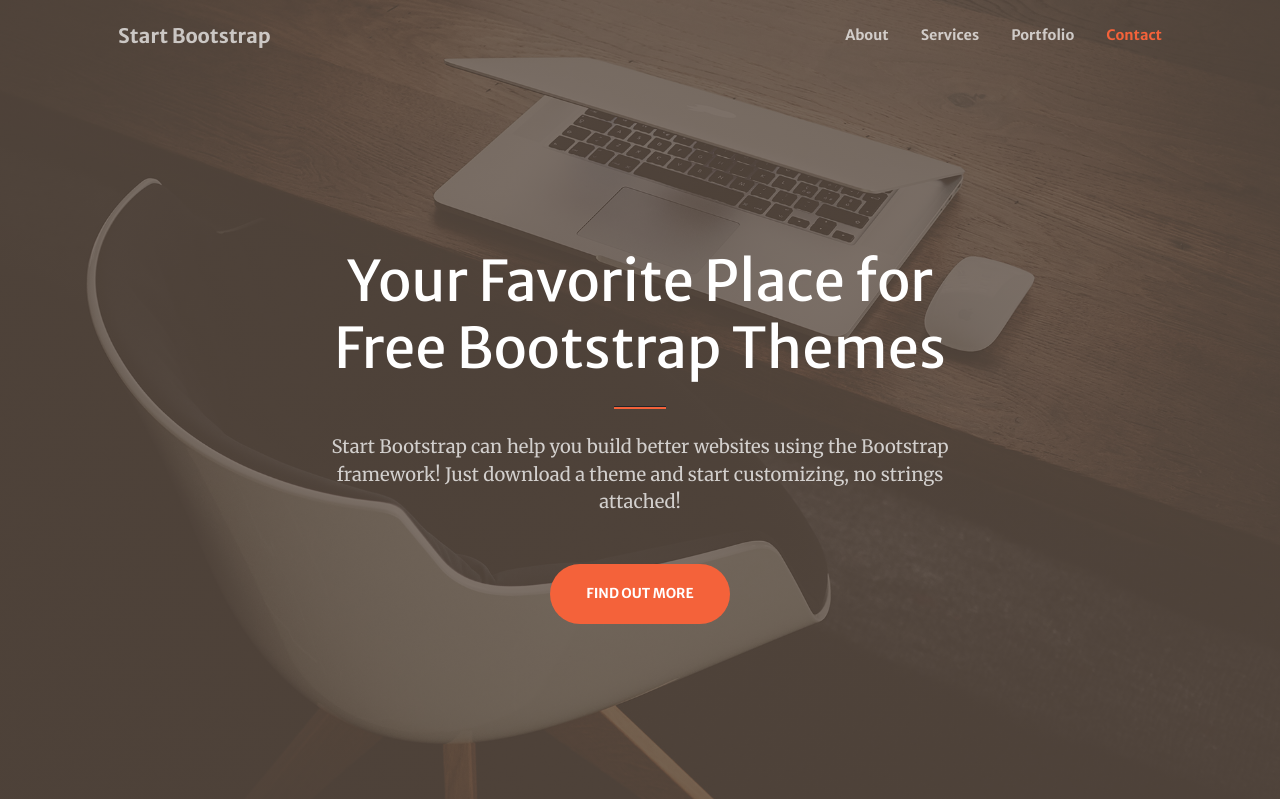
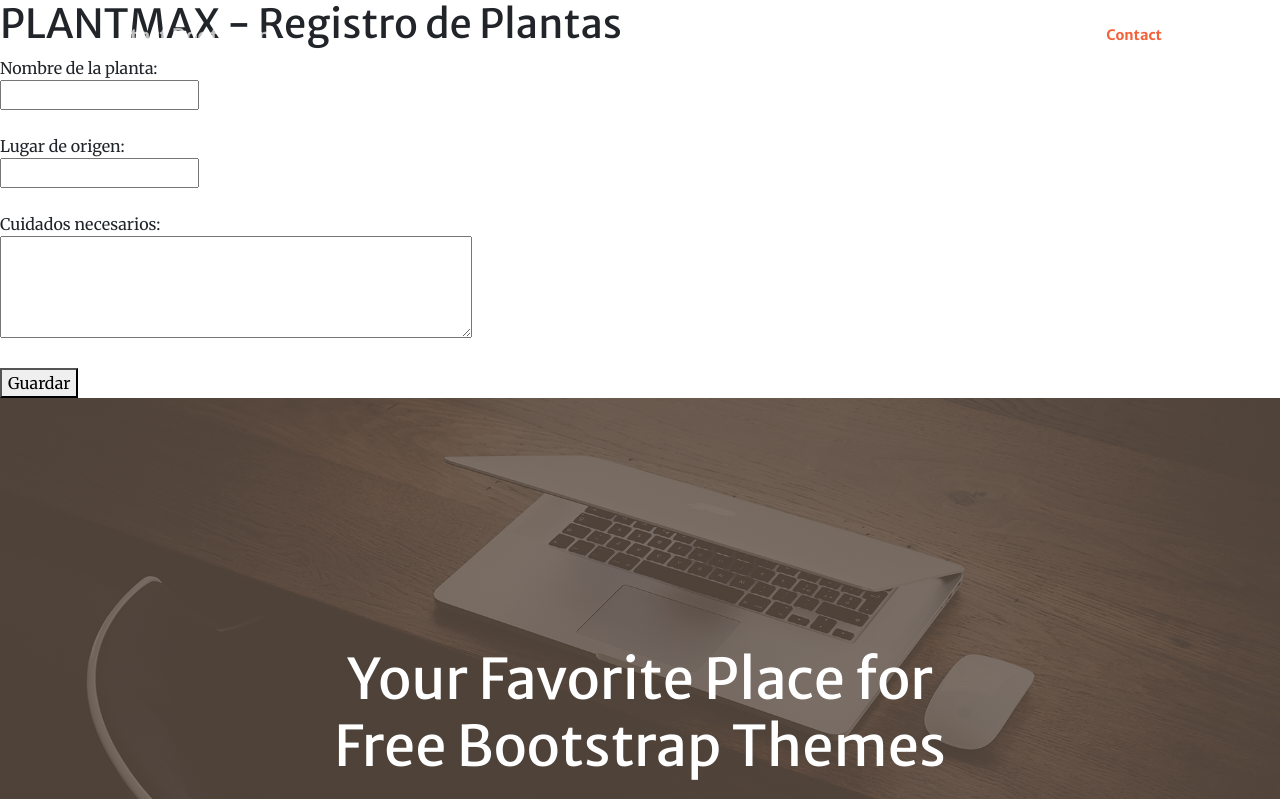
Before and after one commit to ArtilleroArgento/PLANTMAX, a Django app: template plants/templates/plants/index.html in a window 1280 px wide. Shown: the top 799 px of the page. Run offline with Django 4.2, Linux system fonts and the light colour scheme; the template is opened without the code that fills it, so the values that code supplies are empty; parts of the project's set-up code (start-up, migrations or seed data) failed here and were passed over; some libraries are stand-ins or nearby versions.

Commit message:
Update index.html

```diff
--- a/plants/templates/plants/index.html
+++ b/plants/templates/plants/index.html
@@ -1,11 +1,25 @@
 <!DOCTYPE html>
 <html lang="en">
     <head>
+        {% load static%}
+     <h1>PLANTMAX - Registro de Plantas</h1>
+    <form method="post">
+        <label for="name">Nombre de la planta:</label><br>
+        <input type="text" id="name" name="name"><br><br>
+
+        <label for="origin">Lugar de origen:</label><br>
+        <input type="text" id="origin" name="origin"><br><br>
+
+        <label for="care">Cuidados necesarios:</label><br>
+        <textarea id="care" name="care" rows="4" cols="50"></textarea><br><br>
+
+        <button type="submit">Guardar</button>
+    </form>
         <meta charset="utf-8" />
         <meta name="viewport" content="width=device-width, initial-scale=1, shrink-to-fit=no" />
         <meta name="description" content="" />
         <meta name="author" content="" />
-        <title>PlantMax-Registro de Plantas</title>
+        <title>PLANTMAX - Registro de Plantas</title>
         <!-- Favicon-->
         <link rel="icon" type="image/x-icon" href="assets/favicon.ico" />
         <!-- Bootstrap Icons-->
@@ -16,7 +30,7 @@
         <!-- SimpleLightbox plugin CSS-->
         <link href="https://cdnjs.cloudflare.com/ajax/libs/SimpleLightbox/2.1.0/simpleLightbox.min.css" rel="stylesheet" />
         <!-- Core theme CSS (includes Bootstrap)-->
-        <link href="css/styles.css" rel="stylesheet" />
+        <link href="{% static 'plantmax/css/styles.css' %}" rel="stylesheet" />
     </head>
     <body id="page-top">
         <!-- Navigation-->
```
